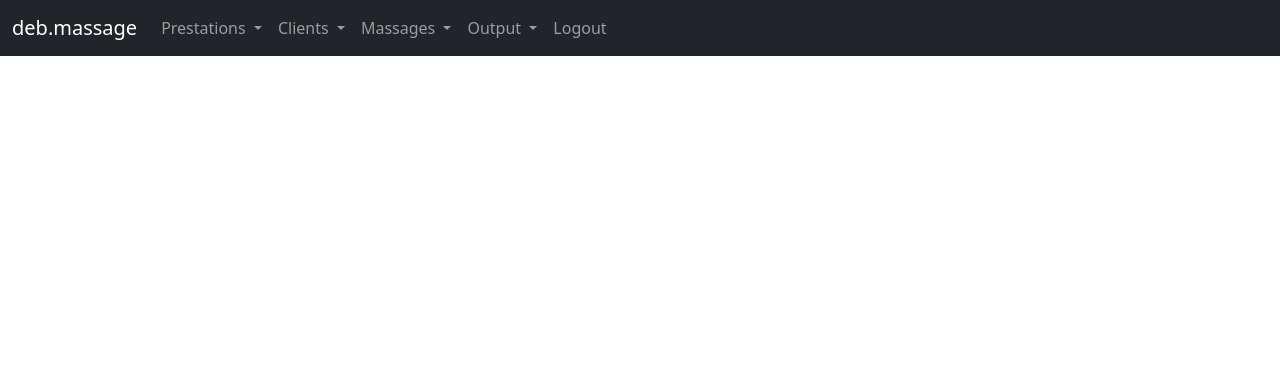
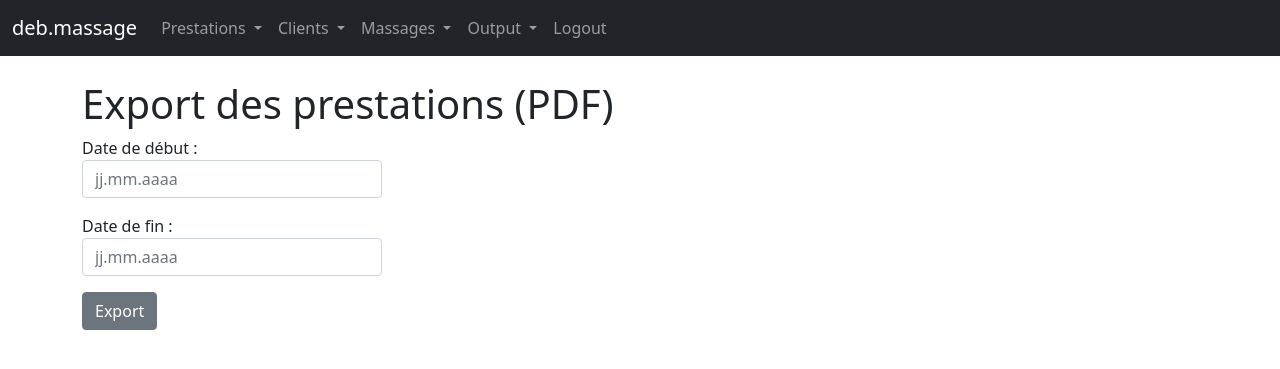
Before and after one commit to ycrausaz/dm-mgmt, a Django app: page /dm-mgmt/output_service_pdf in a window 1280 px wide. Shown: the top 369 px of the page. Run offline with Django 4.2, Linux system fonts and the light colour scheme; a user stored in the database is signed in; parts of the project's set-up code (start-up, migrations or seed data) failed here and were passed over.

Commit message:
Added the output of services to CSV format and PDF (work in progress)

```diff
--- a/dm_mgmt/forms.py
+++ b/dm_mgmt/forms.py
@@ -50,11 +50,11 @@ class ClientForm(ModelForm):
 
 #class ClientFormReadonly(ClientForm):
 
-class OutputServicesCSV(forms.Form):
+class OutputServices(forms.Form):
     min_date = forms.CharField(label='Date de début', max_length=100, widget=forms.TextInput(attrs={'class':'form-control', 'style':'width:300px;', 'placeholder':'jj.mm.aaaa'}))
     max_date = forms.CharField(label='Date de fin', max_length=100, widget=forms.TextInput(attrs={'class':'form-control', 'style':'width:300px;', 'placeholder':'jj.mm.aaaa'}))
 
-    class Meta:
+class Meta:
         fields = ['min_date', 'max_date']
 
 class ConsoServiceForm(ModelForm):
--- a/dm_mgmt/templates/outputs/output_service_pdf.html
+++ b/dm_mgmt/templates/outputs/output_service_pdf.html
@@ -1 +1,12 @@
 {% extends "base_generic.html" %}
+
+{% block content %}
+    <h1>Export des prestations (PDF)</h1>
+
+    <form action="" method="POST">
+        {% csrf_token %}
+        {{ form.as_p }}
+        <input type="submit" value="Export" class="btn btn-secondary">
+    </form>
+
+{% endblock %}
--- a/dm_mgmt/views.py
+++ b/dm_mgmt/views.py
@@ -8,13 +8,23 @@ from django.contrib import messages
 # Create your views here.
 
 from .models import Client, Massage, Service, ConsoService
-from .forms import ServiceForm, ClientForm, OutputServicesCSV
+from .forms import ServiceForm, ClientForm, OutputServices
 
 from django.contrib.auth.decorators import login_required
 from django.http import HttpResponse
 import csv
 from django.db import connection
 from datetime import datetime
+
+from django.http import FileResponse
+import io
+from reportlab.pdfgen import canvas
+from reportlab.lib.units import cm
+from reportlab.lib.pagesizes import A4
+from reportlab.platypus import Paragraph, Table, TableStyle
+from reportlab.lib.styles import getSampleStyleSheet
+from reportlab.lib.enums import TA_JUSTIFY, TA_LEFT, TA_CENTER
+from reportlab.lib import colors
 
 import logging
 logging.basicConfig(level=logging.INFO)
@@ -169,7 +179,12 @@ def logout_user(request):
 def output_service_csv(request):
     if request.method == "POST":
         response = HttpResponse(content_type='text/csv')
-        response['Content-Disposition'] = 'attachment; filename=prestations.csv'
+        min_date = request.POST['min_date']
+        min_date_str = datetime.strptime(min_date, "%d.%m.%Y").strftime("%Y%m%d")
+        max_date = request.POST['max_date']
+        max_date_str = datetime.strptime(max_date, "%d.%m.%Y").strftime("%Y%m%d")
+        filename = "prestations-" + min_date_str + "-" + max_date_str
+        response['Content-Disposition'] = 'attachment; filename="' + filename + '"'
 
         writer = csv.writer(response)
 
@@ -191,12 +206,121 @@ def output_service_csv(request):
 
         return response
     else:
-        form = OutputServicesCSV()
+        form = OutputServices()
         return render(request, 'outputs/output_service_csv.html', {'form': form})
 
 @login_required
 def output_service_pdf(request):
-    return render(request, 'outputs/output_service_pdf.html')
+    if request.method == "POST":
+        response = HttpResponse(content_type='application/pdf')
+        min_date = request.POST['min_date']
+        min_date_str = datetime.strptime(min_date, "%d.%m.%Y").strftime("%Y%m%d")
+        min_date_query = datetime.strptime(min_date, "%d.%m.%Y").strftime("%Y-%m-%d")
+        max_date = request.POST['max_date']
+        max_date_str = datetime.strptime(max_date, "%d.%m.%Y").strftime("%Y%m%d")
+        max_date_query = datetime.strptime(max_date, "%d.%m.%Y").strftime("%Y-%m-%d")
+        filename = "prestations-" + min_date_str + "-" + max_date_str
+        response['Content-Disposition'] = 'attachment; filename="' + filename + '"'
+
+        width, height = A4
+        styles = getSampleStyleSheet()
+        styleN = styles["BodyText"]
+        styleN.alignment = TA_LEFT
+        styleBH = styles["Normal"]
+        styleBH.alignment = TA_CENTER
+
+        def coord(x, y, unit=1):
+            x, y = x * unit, height - y * unit
+            return x, y
+
+        inspection = Paragraph('''<b>Inspection Id</b>''', styleBH)
+        licplt = Paragraph('''<b>Licence Plate</b>''', styleBH)
+        imgs = Paragraph('''<b>Images</b>''', styleBH)
+        cmnts = Paragraph('''<b>Comments</b>''', styleBH)
+
+        buffer = io.BytesIO()
+
+        p = canvas.Canvas(buffer, pagesize=A4)
+
+        p.drawString(20, 800, "Prestations entre le " + min_date + " et le " + max_date)
+
+        services = ConsoService.objects.filter(service_date__range=(min_date_query, max_date_query))
+        data = [['Client', 'Massage', 'Date', 'Montant encaissé']]
+        try:
+            for service in services:
+                row = []
+                row.append(service.client_name)
+                row.append(service.massage_name)
+                row.append(service.service_date)
+                row.append(service.service_cashed_price)
+                data.append(row)
+        except:
+            pass
+        table = Table(data, colWidths=[4 * cm, 4 * cm, 5 * cm, 4 * cm])
+
+        table.setStyle(TableStyle([
+            ('INNERGRID', (0, 0), (-1, -1), 0.25, colors.black),
+            ('BOX', (0, 0), (-1, -1), 0.25, colors.black),
+        ]))
+        table.wrapOn(p, width, height)
+        table.wrapOn(p, width, height)
+        table.drawOn(p, *coord(1.8, 9.6, cm))
+        p.showPage()
+        p.save()
+        pdf = buffer.getvalue()
+        buffer.close()
+        response.write(pdf)
+        return response
+
+    else:
+        form = OutputServices()
+        return render(request, 'outputs/output_service_pdf.html', {'form': form})
+
+#def output_service_pdf(request):
+#    if request.method == "POST":
+#        response = HttpResponse(content_type='application/pdf')
+#        min_date = request.POST['min_date']
+#        min_date_str = datetime.strptime(min_date, "%d.%m.%Y").strftime("%Y%m%d")
+#        min_date_query = datetime.strptime(min_date, "%d.%m.%Y").strftime("%Y-%m-%d")
+#        max_date = request.POST['max_date']
+#        max_date_str = datetime.strptime(max_date, "%d.%m.%Y").strftime("%Y%m%d")
+#        max_date_query = datetime.strptime(max_date, "%d.%m.%Y").strftime("%Y-%m-%d")
+#        filename = "prestations-" + min_date_str + "-" + max_date_str
+#        response['Content-Disposition'] = 'attachment; filename="' + filename + '"'
+#        width, height = A4
+#
+#        def coord(x, y, unit=1):
+#            x, y = x * unit, height - y * unit
+#            return x, y
+#
+#        buf = io.BytesIO()
+#        p = canvas.Canvas(buf, pagesize=A4)
+#        p.drawString(20, 800, "Prestations entre le " + min_date + " et le " + max_date)
+#
+#        services = ConsoService.objects.filter(service_date__range=(min_date_query, max_date_query))
+#
+#        data = [['Client', 'Massage', 'Date', 'Montant encaissé']]
+#
+#        for service in services:
+#            row = []
+#            row.append(service.client_name)
+#            row.append(service.massage_name)
+#            row.append(service.service_date)
+#            row.append(service.service_cashed_price)
+#            data.append(row)
+#        table = Table(data, colWidths=[4*cm, 4*cm, 5*cm, 4*cm])
+#        table.wrapOn(p, width, height)
+#        table.wrapOn(p, width, height)
+#        table.drawOn(p, *coord(1.8, 9.6, cm))
+#        p.showPage()
+#        p.save
+#        pdf = buf.getvalue()
+#        buf.close()
+#        response.write(pdf)
+#        return response
+#    else:
+#        form = OutputServicesPDF()
+#        return render(request, 'outputs/output_service_pdf.html', {'form': form})
 
 @login_required
 def output_client_csv(request):
```
Also changed, not shown: dm_mgmt/templates/outputs/output_service_csv.html (+1 -13 lines).
